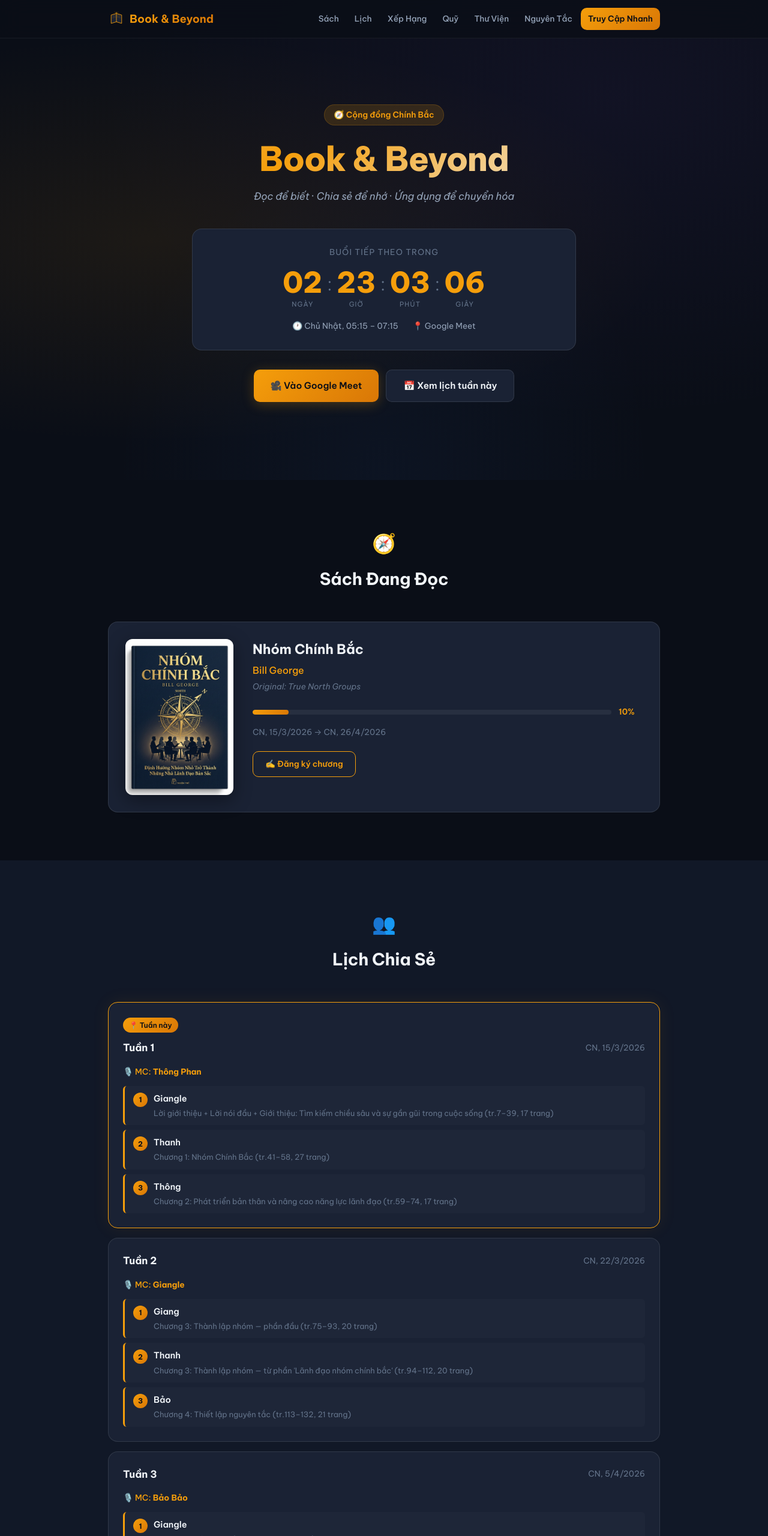
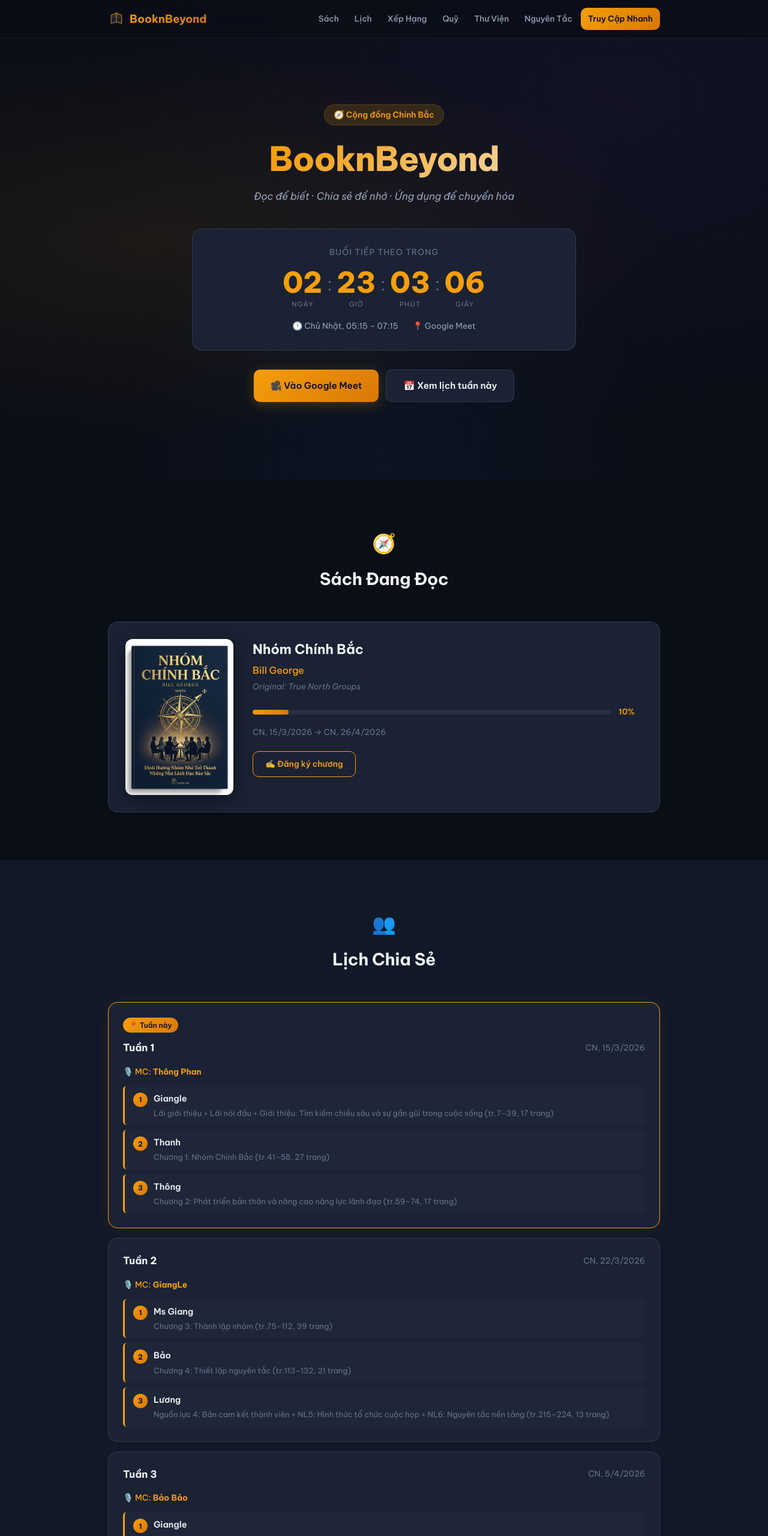
Before and after one commit to huuthongdongthap/BOOKnBEYOND, a website: page index.html in a window 1280 px wide. Shown: the top 2560 px of the page at 60% size. Drawn offline with Linux system fonts and the light colour scheme.

Commit message:
🎨 Rebrand BooknBeyond + Schedule Week 2 + Meet link update

```diff
--- a/data/config.json
+++ b/data/config.json
@@ -1,7 +1,7 @@
 {
-  "clubName": "Book & Beyond",
+  "clubName": "BooknBeyond",
   "slogan": "Đọc để biết · Chia sẻ để nhớ · Ứng dụng để chuyển hóa",
-  "meetLink": "https://meet.google.com/kug-jttn-szc",
+  "meetLink": "https://meet.google.com/onb-gepu-owa",
   "meetTime": { "day": "Sunday", "start": "05:15", "end": "07:15" },
   "driveLink": "https://drive.google.com/drive/folders/1Y8xC8wfZTJ-mP5MGx4JolxpXzt4cut_h?usp=sharing",
   "registerFormLink": "https://docs.google.com/spreadsheets/d/18JVy2EqdRsJDf_tzDfsqX-jE5I6gos8sWBVzcK06tRU/edit?pli=1&gid=0#gid=0",
@@ -34,11 +34,11 @@
     {
       "week": 2,
       "date": "2026-03-22",
-      "mc": "Giangle",
+      "mc": "GiangLe",
       "sharers": [
-        { "name": "Giang", "chapter": "Chương 3: Thành lập nhóm — phần đầu (tr.75–93, 20 trang)" },
-        { "name": "Thanh", "chapter": "Chương 3: Thành lập nhóm — từ phần 'Lãnh đạo nhóm chính bắc' (tr.94–112, 20 trang)" },
-        { "name": "Bảo", "chapter": "Chương 4: Thiết lập nguyên tắc (tr.113–132, 21 trang)" }
+        { "name": "Ms Giang", "chapter": "Chương 3: Thành lập nhóm (tr.75–112, 39 trang)" },
+        { "name": "Bảo", "chapter": "Chương 4: Thiết lập nguyên tắc (tr.113–132, 21 trang)" },
+        { "name": "Lương", "chapter": "Nguồn lực 4: Bản cam kết thành viên + NL5: Hình thức tổ chức cuộc họp + NL6: Nguyên tắc nền tảng (tr.215–224, 13 trang)" }
       ]
     },
     {
@@ -57,17 +57,8 @@
       "mc": "Thanh Lương",
       "sharers": [
         { "name": "Thanh", "chapter": "Nguồn lực 1: Chương trình cho nhóm mới thành lập — 12 chủ đề đầu tiên (tr.191–206, 17 trang)" },
-        { "name": "Giang", "chapter": "Nguồn lực 2: Các ý tưởng khác về chương trình hoạt động + NL3: Cuộc họp đầu tiên (tr.207–214, 10 trang)" },
-        { "name": "Lương", "chapter": "Nguồn lực 4: Bản cam kết thành viên + NL5: Hình thức tổ chức cuộc họp + NL6: Nguyên tắc nền tảng (tr.215–224, 13 trang)" }
-      ]
-    },
-    {
-      "week": 5,
-      "date": "2026-04-19",
-      "mc": "Thanh Võ",
-      "sharers": [
-        { "name": "Giang", "chapter": "Nguồn lực 7: Hướng dẫn điều hành nhóm (tr.225–236, 13 trang)" },
-        { "name": "Giangle", "chapter": "Nguồn lực 8: Khảo sát sự hài lòng + NL9: Các kỳ nghỉ + NL10: Bổ sung thành viên mới (tr.237–248, 14 trang)" },
+        { "name": "Thanh", "chapter": "Nguồn lực 2: Các ý tưởng khác về chương trình hoạt động (tr.207–213, 7 trang)" },
+        { "name": "GiangLe", "chapter": "Nguồn lực 10: Bổ sung thành viên mới vào nhóm (tr.245–249, 5 trang)" },
         { "name": "Bảo", "chapter": "Nguồn lực 11: Đóng góp và tiếp thu ý kiến phản hồi + NL12: Quá trình nghiên cứu (tr.249–259, 12 trang)" }
       ]
     },
--- a/index.html
+++ b/index.html
@@ -3,10 +3,10 @@
 <head>
   <meta charset="UTF-8">
   <meta name="viewport" content="width=device-width, initial-scale=1.0">
-  <title>Book & Beyond — CLB Đọc Sách</title>
+  <title>BooknBeyond — CLB Đọc Sách</title>
   <meta name="description" content="Cộng đồng đọc, chia sẻ và ứng dụng sách vào thực tiễn. Mỗi Chủ Nhật 05h15 – 07h15.">
   <link rel="icon" href="/assets/favicon.svg" type="image/svg+xml">
-  <meta property="og:title" content="Book & Beyond — CLB Đọc Sách">
+  <meta property="og:title" content="BooknBeyond — CLB Đọc Sách">
   <meta property="og:description" content="Cộng đồng đọc, chia sẻ và ứng dụng sách vào thực tiễn. Mỗi Chủ Nhật 05h15 – 07h15.">
   <meta property="og:type" content="website">
   <meta property="og:locale" content="vi_VN">
@@ -22,8 +22,8 @@
   <nav class="navbar" id="navbar">
     <div class="nav-container">
       <a href="#hero" class="nav-logo">
-        <img src="assets/logo.svg" alt="Book & Beyond" class="nav-logo-img">
-        <span>Book & Beyond</span>
+        <img src="assets/logo.svg" alt="BooknBeyond" class="nav-logo-img">
+        <span>BooknBeyond</span>
       </a>
       <button class="nav-toggle" id="navToggle" aria-label="Menu">
         <span></span><span></span><span></span>
@@ -45,7 +45,7 @@
     <div class="hero-bg"></div>
     <div class="container hero-content">
       <div class="hero-badge">🧭 Cộng đồng Chính Bắc</div>
-      <h1 class="hero-title" id="clubName">Book & Beyond</h1>
+      <h1 class="hero-title" id="clubName">BooknBeyond</h1>
       <p class="hero-slogan" id="clubSlogan">Đọc để biết · Chia sẻ để nhớ · Ứng dụng để chuyển hóa</p>
 
       <div class="countdown-card">
@@ -267,7 +267,7 @@
   <!-- Footer -->
   <footer class="footer">
     <div class="container">
-      <p>📚 Book & Beyond — Cộng đồng đọc, chia sẻ và ứng dụng sách</p>
+      <p>📚 BooknBeyond — Cộng đồng đọc, chia sẻ và ứng dụng sách</p>
       <p class="footer-sub">Chủ Nhật hàng tuần · 05:15 – 07:15 · Google Meet</p>
     </div>
   </footer>
--- a/script.js
+++ b/script.js
@@ -1,5 +1,5 @@
 /* ===========================
-   Book & Beyond — Web Hub
+   BooknBeyond — Web Hub
    Script
    =========================== */
 
@@ -305,7 +305,7 @@
     document.getElementById('linkZalo').href = CONFIG.zaloGroupLink;
     // Calendar link — Google Calendar event creation
     document.getElementById('linkCalendar').href =
-      `https://calendar.google.com/calendar/render?action=TEMPLATE&text=${encodeURIComponent('Book & Beyond — Chia sẻ sách')}&dates=20260315T051500/20260315T071500&recur=RRULE:FREQ=WEEKLY;BYDAY=SU&details=${encodeURIComponent('Buổi chia sẻ sách hàng tuần. Link Meet: ' + CONFIG.meetLink)}`;
+      `https://calendar.google.com/calendar/render?action=TEMPLATE&text=${encodeURIComponent(CONFIG.clubName + ' — Chia sẻ sách')}&dates=20260315T051500/20260315T071500&recur=RRULE:FREQ=WEEKLY;BYDAY=SU&details=${encodeURIComponent('Buổi chia sẻ sách hàng tuần. Link Meet: ' + CONFIG.meetLink)}`;
   }
 
   // ——————————————————————————
--- a/style.css
+++ b/style.css
@@ -1,5 +1,5 @@
 /* ===========================
-   Book & Beyond — Web Hub
+   BooknBeyond — Web Hub
    Mobile-first · Dark Theme
    =========================== */
 
```
Also changed, not shown: 2 other files.
